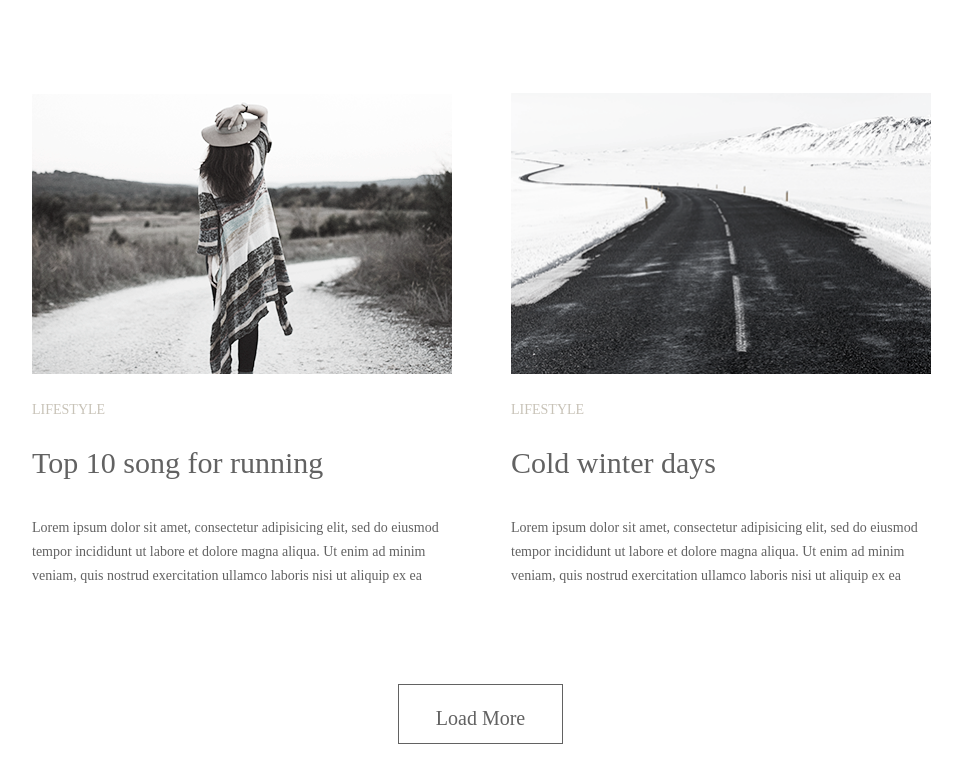
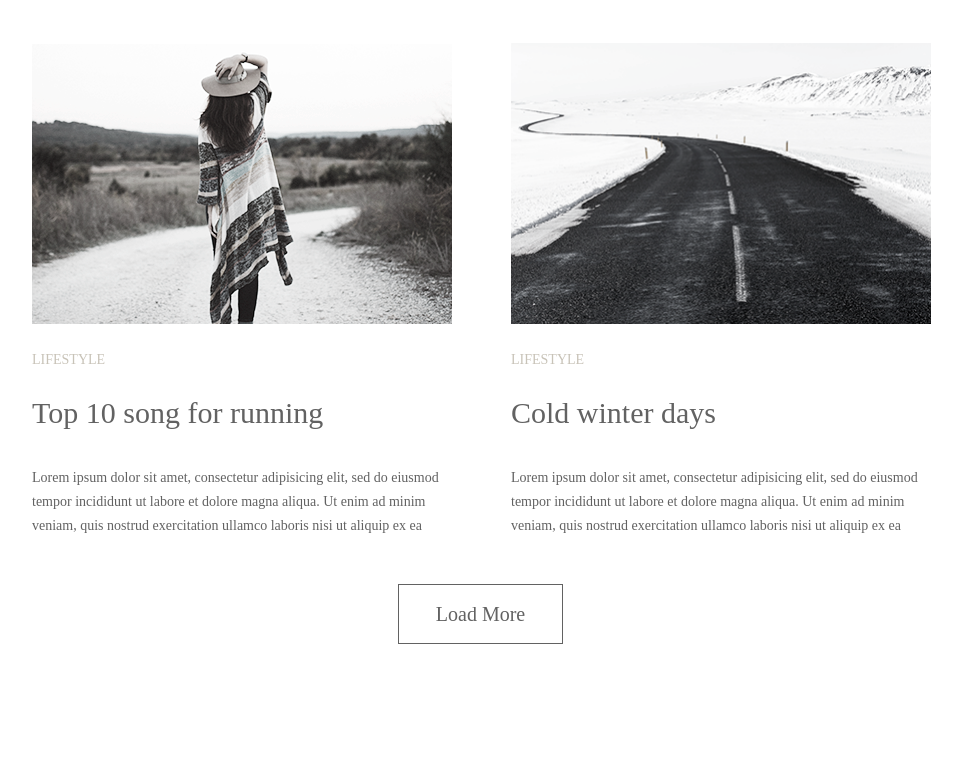
Before and after one commit to Sashakoleso/Goit-fe-course, a plain HTML site: page Module-03/index.html in a window 1280 px wide. Shown: the part 1292-2074 px from the top of the page, without its empty margins (158-1120 px from the left). After the commit the page ends 1986 px from the top, so only its background shows below. Drawn offline with Linux system fonts and the light colour scheme.

Commit message:
one more changes

```diff
--- a/Module-03/css/styles.css
+++ b/Module-03/css/styles.css
@@ -22,7 +22,6 @@ img {
 .wrapper {
   width: 900px;
   margin: 0 auto;
-  margin-bottom: 50px;
 }
 .navigation li :hover {
   color: #03a9f4;
@@ -48,12 +47,16 @@ img {
 .navigation-menu li:not(:last-child) {
   margin-right: 125px;
 }
+.section-main {
+  padding-bottom: 50px;
+}
 .main-content {
   list-style: none;
   margin: 0;
   padding: 0;
   font-size: 0;
   text-align: left;
+  margin-bottom: 50px;
 }
 .main-content-item {
   width: 421px;
@@ -62,13 +65,16 @@ img {
   margin-right: 58px;
   font-size: 0;
 }
-.main-content-item{
+.main-content-item {
   margin-bottom: 100px;
+}
+.main-content-item:nth-last-child(-n + 2) {
+  margin-bottom: 0;
 }
 .main-content :nth-child(2n) {
   margin-right: 0;
 }
-.main-content img{
+.main-content img {
   margin-bottom: 28px;
 }
 .img-name {
--- a/Module-03/index.html
+++ b/Module-03/index.html
@@ -20,7 +20,7 @@
       </nav>
     </header>
     <main>
-      <section class="wrapper">
+      <section class="wrapper section-main">
         <ul class="main-content">
           <li class="main-content-item">
             <img src="img/tm1.png" alt="photo1" width="420" height="280" />
@@ -90,7 +90,7 @@
           </li>
         </ul>
         <button>
-          <p>Load More</p>
+          Load More
         </button>
       </section>
     </main>
```
